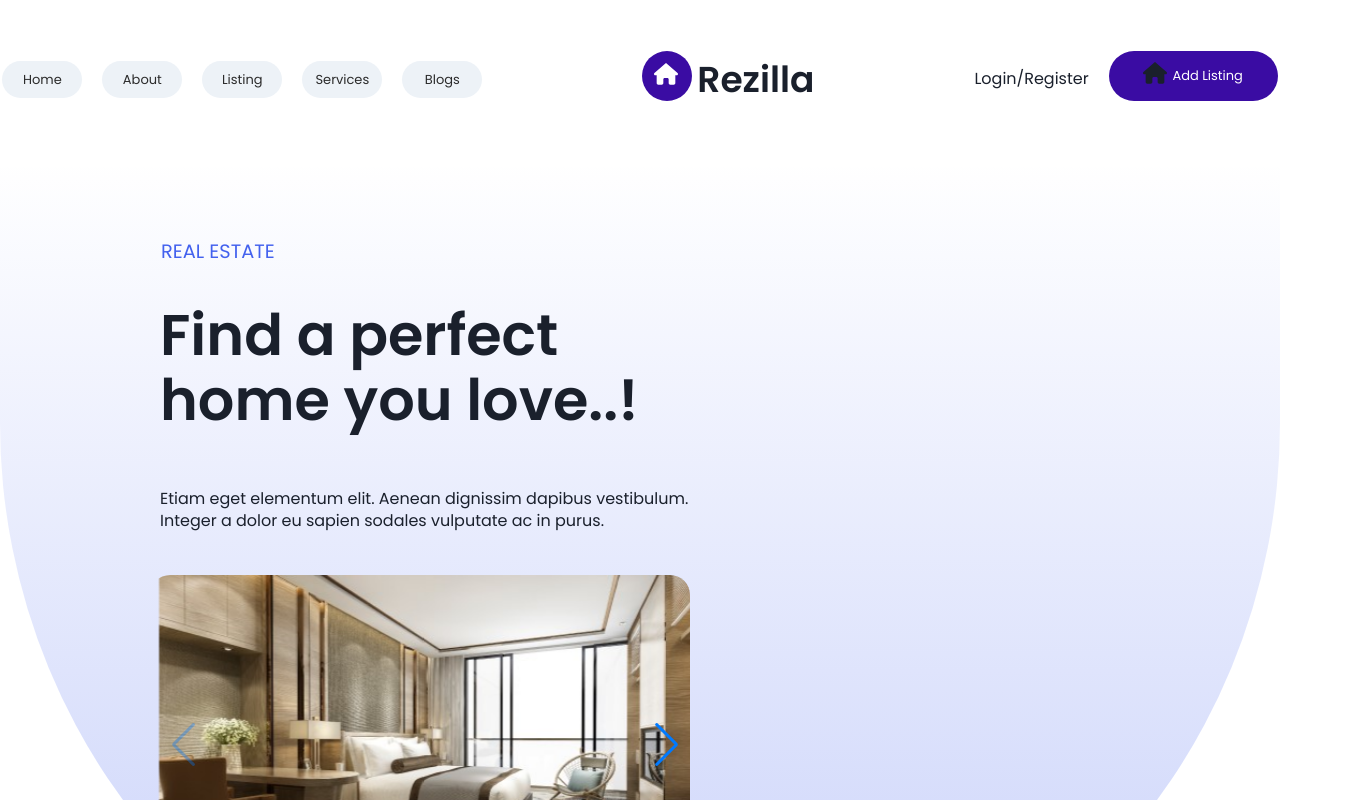
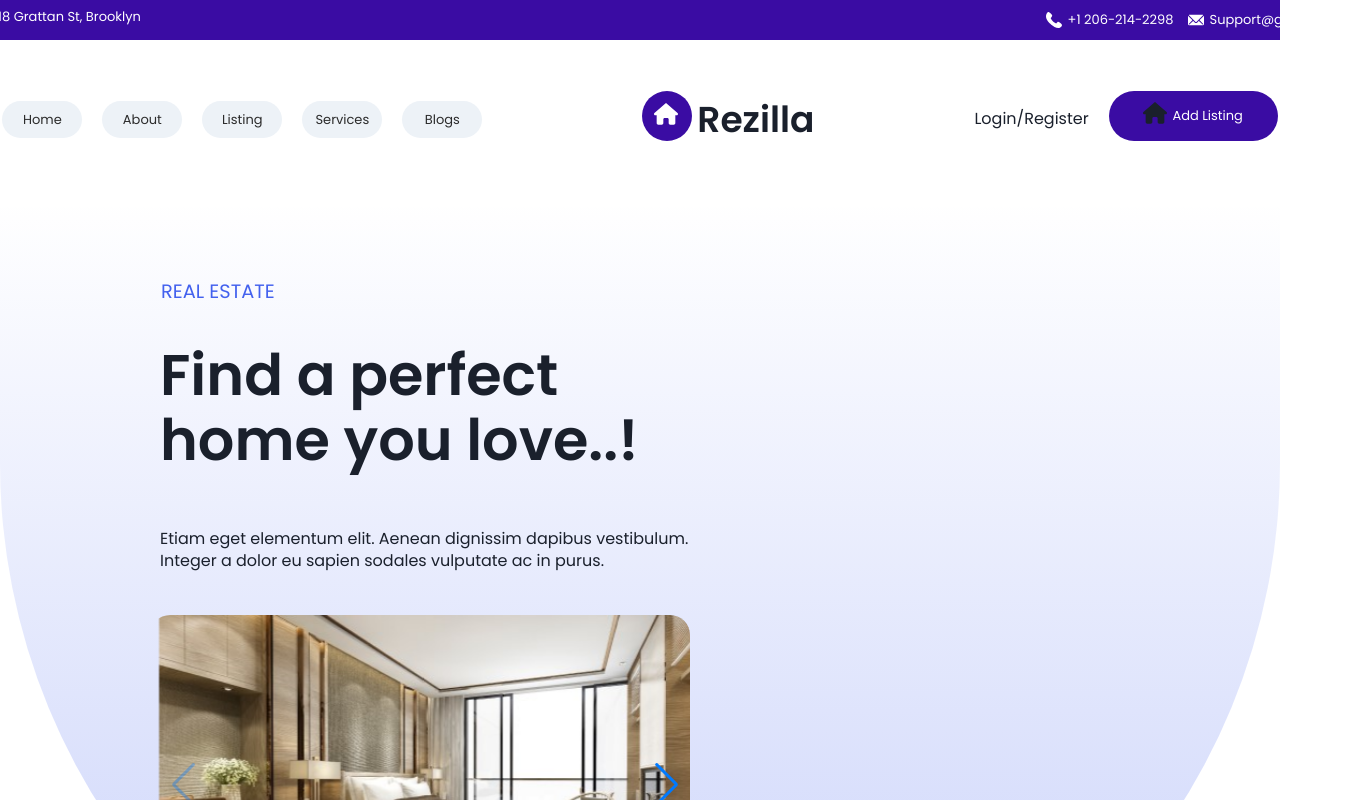
Before and after one commit to faheem-ul/UI-Clone-of-Website-from-Figma, a React (Vite) app: page / in a window 1280 px wide. Shown: the top 800 px of the page, 1347 px wide, since content can reach past the window. Built offline with nearby package versions, Linux system fonts and the light colour scheme.

Commit message:
the header code is optimised

```diff
--- a/src/Landing Page/Header/Header.jsx
+++ b/src/Landing Page/Header/Header.jsx
@@ -13,12 +13,15 @@ function Header() {
   return (
     <>
       <Flex
-        width="100vw"
+        // width="100vw"
+        justifyContent="center"
         height="40px"
         border="0px, 0px, 1px, 0px"
         bgColor="#3A0CA3"
+        gap="900px"
         // justifyContent="space-around"
       >
+        <Flex>
           <Icon
             as={FontAwesomeIcon}
             icon={faLocationDot}
@@ -26,7 +29,7 @@ function Header() {
             width="12px"
             height="16px"
             mt="9px"
-          ml="100px"
+            // ml="10px"
             border="1.2px"
           />
           <CustomText
@@ -38,11 +41,13 @@ function Header() {
           >
             Rezilla, 18 Grattan St, Brooklyn
           </CustomText>
+        </Flex>
+        <Flex>
           <PhoneIcon
             width="16px"
             height="16px"
             mt="12px"
-          ml="815px"
+            // ml="815px"
             color="#FFFFFF"
           />
           <CustomText
@@ -68,15 +73,11 @@ function Header() {
             mt="9px"
             ml="6px"
             color="#FFFFFF"
-          mr="100px"
+            // mr="100px"
           >
             Support@gmail.com
           </CustomText>
         </Flex>
-      <Flex>
-        <Box></Box>
-        <Box></Box>
-        <Box></Box>
       </Flex>
     </>
   );
--- a/src/Landing Page/LandingPage.jsx
+++ b/src/Landing Page/LandingPage.jsx
@@ -6,7 +6,7 @@ import TopSection from "./TopSection/TopSection";
 function LandingPage() {
   return (
     <>
-      {/* <Header></Header> */}
+      <Header></Header>
       <Navbar />
       <TopSection />
     </>
```
Lines whose indentation alone changed are shown as unchanged.
